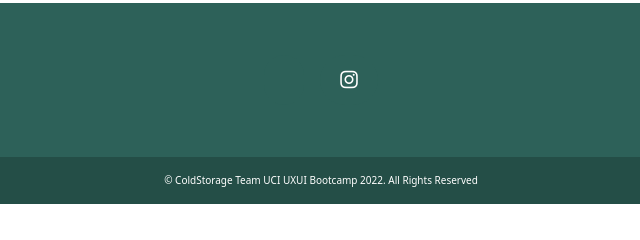
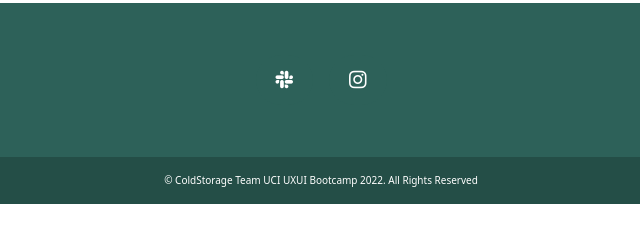
Before and after one commit to Tabathabui/cold_storage, a plain HTML site: page index.html in a window 1280 px wide. Shown: the part 2197-2437 px from the top of the page, 319-959 px from the left. Drawn offline with nearby package versions, Linux system fonts and the light colour scheme; a web font is replaced by a local one.

Commit message:
footer icons

```diff
--- a/index.html
+++ b/index.html
@@ -29,6 +29,7 @@
 <!-- Font Awesome-->
 <link rel="stylesheet" href="path/to/font-awesome/css/font-awesome.min.css">
 <script src="https://use.fontawesome.com/4ef9ee0fef.js"></script>
+<script src="https://kit.fontawesome.com/b2cdd26866.js" crossorigin="anonymous"></script>
 
 <!-- linking css & js -->
 <link rel="stylesheet" href="css/style.css">
@@ -158,7 +159,7 @@
 <footer class="text-center text-lg-start" style="background-color: #2D6159">
     <div class="d-flex justify-content-center py-5">
       <button type="button" class="btn btn-primary btn-lg btn-floating mx-2" style="background-color: #2D6159;">
-        <img class="slack"src="images/slack.svg">
+        <i class="fab fa-slack"></i>
       </button>
       <button type="button" class="btn btn-primary btn-lg btn-floating mx-2" style="background-color: #2D6159;">
         <i class="fa fa-instagram" aria-hidden="true"></i>
```
